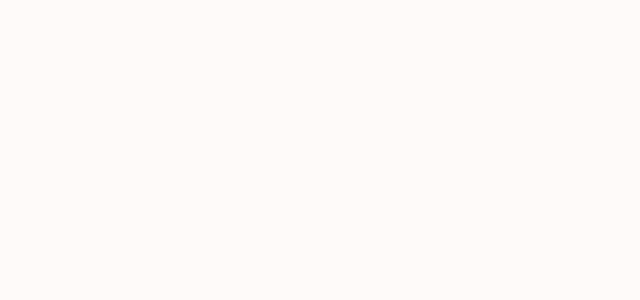
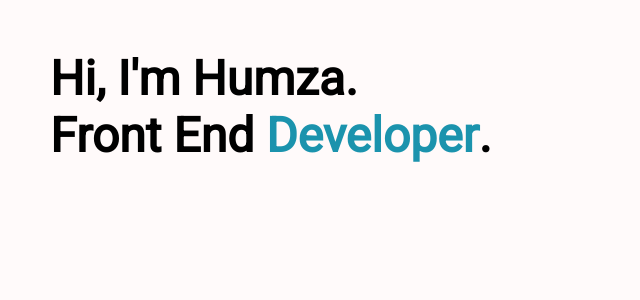
Before and after one commit to hmujib/hmujib-portfolio, a Next.js app: page / in a window 1280 px wide. Shown: the top 300 px of the page, without its empty margins (0-640 px from the left). Built offline with nearby package versions, Linux system fonts and the light colour scheme.

Commit message:
Started hero component

```diff
--- /dev/null
+++ b/components/Hero/Hero.tsx
@@ -0,0 +1,25 @@
+import { Fragment } from "react"
+import styled from "styled-components"
+
+const HeroText = styled.h1`
+  font-family: Roboto;
+  font-size: 48px;
+  font-weight: 700;
+  margin: 0;
+`
+
+const BlueText = styled(HeroText)`
+  display: inline-block;
+  color: #1B93AD;
+`
+
+const Hero = () => {
+  return (
+    <Fragment>
+      <HeroText>Hi, I'm Humza.</HeroText>
+      <HeroText>Front End <BlueText>Developer</BlueText>.</HeroText>
+    </Fragment>
+  )
+}
+
+export default Hero
--- /dev/null
+++ b/components/Hero/index.ts
@@ -0,0 +1 @@
+export { default } from "./Hero"
--- /dev/null
+++ b/pages/_app.js
@@ -0,0 +1,39 @@
+// import App from 'next/app'
+import { Fragment } from 'react'
+
+import Head from 'next/head'
+import { createGlobalStyle } from 'styled-components'
+
+const GlobalStyle = createGlobalStyle`{
+  html, body {
+    margin: 0px;
+    overflow-x: hidden;
+  }
+}
+`
+
+function MyApp({ Component, pageProps }) {
+  return (
+    <Fragment>
+      <Head>
+        <link href='https://fonts.googleapis.com/css?family=Roboto&display=swap' rel='stylesheet'></link>
+      </Head>
+      <GlobalStyle />
+      <Component {...pageProps} />
+    </Fragment>
+  )
+}
+
+// Only uncomment this method if you have blocking data requirements for
+// every single page in your application. This disables the ability to
+// perform automatic static optimization, causing every page in your app to
+// be server-side rendered.
+//
+// MyApp.getInitialProps = async (appContext) => {
+//   // calls page's `getInitialProps` and fills `appProps.pageProps`
+//   const appProps = await App.getInitialProps(appContext);
+//
+//   return { ...appProps }
+// }
+
+export default MyApp
--- a/pages/index.tsx
+++ b/pages/index.tsx
@@ -1,18 +1,10 @@
 import Container from "../components/Container"
-import { createGlobalStyle } from "styled-components"
-
-const GlobalStyle = createGlobalStyle`{
-  html, body {
-    margin: 0;
-  }
-}
-`
+import Hero from "../components/Hero"
 
 const Index = () => {
   return (
     <Container>
-      <GlobalStyle />
-      {/* <h1 style={{margin: 0}}>Hi, I'm Humza.</h1> */}
+      <Hero />
     </Container>
   )
 }
```
